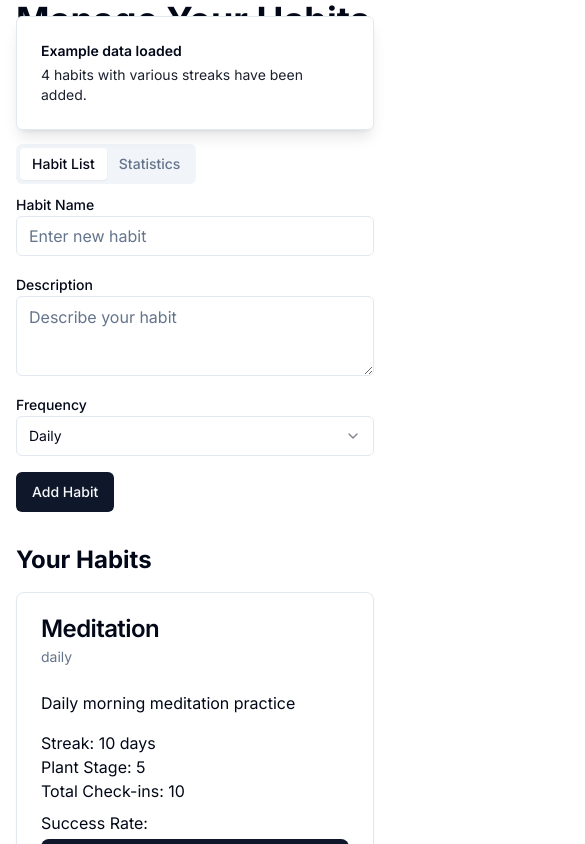
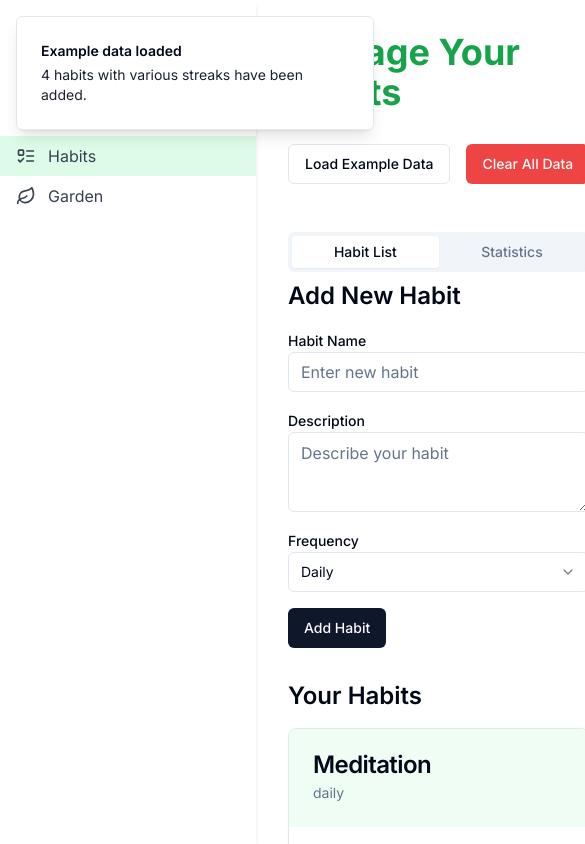
Before and after one commit to GovindVyas/seedling-the-habit-incubator, a Next.js app: page /habits in a window 390 px wide. Both pictures are taken after a click on the button "Load Example Data". Shown: the top 844 px of the page, 585 px wide, since content can reach past the window. Built offline with nearby package versions, Linux system fonts and the light colour scheme.

Commit message:
Refactor layout and enhance UI components for improved user experience. Added Sidebar for navigation, updated page structures with responsive designs, and refined styling across Habit, Garden, and Home pages. Introduced icons for buttons and enhanced Plant component visuals.

```diff
--- a/src/app/habits/page.tsx
+++ b/src/app/habits/page.tsx
@@ -23,9 +23,9 @@ export default function HabitsPage() {
   }
 
   return (
-    <div className="container mx-auto px-4">
-      <h1 className="text-4xl font-bold mb-8">Manage Your Habits</h1>
-      <div className="flex space-x-4 mb-4">
+    <div className="max-w-4xl mx-auto">
+      <h1 className="text-4xl font-bold mb-8 text-green-600">Manage Your Habits</h1>
+      <div className="flex space-x-4 mb-8">
         <DummyDataLoader />
         <Button
           onClick={clearAllData}
@@ -35,19 +35,22 @@ export default function HabitsPage() {
         </Button>
       </div>
       <Tabs defaultValue="list" className="mb-8">
-        <TabsList>
+        <TabsList className="grid w-full grid-cols-2">
           <TabsTrigger value="list">Habit List</TabsTrigger>
           <TabsTrigger value="stats">Statistics</TabsTrigger>
         </TabsList>
         <TabsContent value="list">
-          <HabitForm />
-          <div className="mt-8">
-            <h2 className="text-2xl font-bold mb-4">Your Habits</h2>
+          <div className="mb-8">
+            <h2 className="text-2xl font-semibold mb-4">Add New Habit</h2>
+            <HabitForm />
+          </div>
+          <div>
+            <h2 className="text-2xl font-semibold mb-4">Your Habits</h2>
             <HabitList />
           </div>
         </TabsContent>
         <TabsContent value="stats">
-          <h2 className="text-2xl font-bold mb-4">Habit Statistics</h2>
+          <h2 className="text-2xl font-semibold mb-4">Habit Statistics</h2>
           <StatsDashboard />
         </TabsContent>
       </Tabs>
--- a/src/app/layout.tsx
+++ b/src/app/layout.tsx
@@ -2,7 +2,8 @@ import type { Metadata } from 'next'
 import { Inter } from 'next/font/google'
 import './globals.css'
 import { HabitProvider } from '@/contexts/HabitContext'
-import { Toaster } from '@/components/ui/toaster'
+import { Toaster } from "@/components/ui/toaster"
+import Sidebar from '@/components/Sidebar'
 
 const inter = Inter({ subsets: ['latin'] })
 
@@ -20,7 +21,12 @@ export default function RootLayout({
     <html lang="en">
       <body className={inter.className}>
         <HabitProvider>
-          {children}
+        <div className="flex">
+          <Sidebar />
+            <main className="flex-1 ml-64 p-8">
+              {children}
+            </main>
+        </div>
           <Toaster />
         </HabitProvider>
       </body>
--- a/src/app/page.tsx
+++ b/src/app/page.tsx
@@ -1,20 +1,28 @@
 import Link from 'next/link'
 import { Button } from "@/components/ui/button"
+import { Leaf, ListTodo } from 'lucide-react'
 
 export default function Home() {
   return (
-    <div className="container mx-auto px-4 py-8">
-      <div className="max-w-2xl mx-auto text-center">
-        <h1 className="text-4xl font-bold mb-4">Welcome to Seedling</h1>
-        <p className="text-lg mb-8">Start growing your habits today!</p>
-        <div className="space-x-4">
-          <Button asChild>
-            <Link href="/habits">Manage Habits</Link>
-          </Button>
-          <Button asChild variant="outline">
-            <Link href="/garden">View Garden</Link>
-          </Button>
-        </div>
+    <div className="flex flex-col items-center justify-center min-h-[calc(100vh-4rem)]">
+      <h1 className="text-5xl font-bold mb-8 text-green-600">Welcome to Seedling</h1>
+      <p className="text-xl mb-12 text-center max-w-2xl">
+        Cultivate your habits and watch them grow into a beautiful garden.
+        Start your journey to personal growth today!
+      </p>
+      <div className="flex space-x-4">
+        <Button asChild size="lg" className="text-lg">
+          <Link href="/habits" className="flex items-center">
+            <ListTodo className="mr-2 h-5 w-5" />
+            Manage Habits
+          </Link>
+        </Button>
+        <Button asChild variant="outline" size="lg" className="text-lg">
+          <Link href="/garden" className="flex items-center">
+            <Leaf className="mr-2 h-5 w-5" />
+            View Garden
+          </Link>
+        </Button>
       </div>
     </div>
   )
--- a/src/components/HabitList.tsx
+++ b/src/components/HabitList.tsx
@@ -12,43 +12,44 @@ import {
   CardHeader,
   CardTitle,
 } from "@/components/ui/card"
-import { CheckCircle, XCircle } from 'lucide-react'
+import { CheckCircle, XCircle, Trash2 } from 'lucide-react'
 
 const HabitList: React.FC = () => {
   const { habits, deleteHabit, checkInHabit, getHabitStats } = useHabits();
   const today = new Date().toISOString().split('T')[0];
 
   return (
-    <div className="grid gap-4 md:grid-cols-2 lg:grid-cols-3">
+    <div className="grid gap-6 md:grid-cols-2">
       {habits.map((habit) => {
         const { totalCheckIns, successRate } = getHabitStats(habit.id);
         const checkedInToday = habit.checkIns.some(ci => ci.date === today);
 
         return (
-          <Card key={habit.id}>
-            <CardHeader>
+          <Card key={habit.id} className="overflow-hidden">
+            <CardHeader className="bg-green-50">
               <CardTitle>{habit.name}</CardTitle>
               <CardDescription>{habit.frequency}</CardDescription>
             </CardHeader>
-            <CardContent>
-              <p>{habit.description}</p>
-              <div className="mt-4">
-                <p>Streak: {habit.streak} days</p>
-                <p>Plant Stage: {habit.plantStage}</p>
-                <p>Total Check-ins: {totalCheckIns}</p>
-                <div className="mt-2">
-                  <p>Success Rate:</p>
-                  <Progress value={successRate} className="mt-1" />
-                  <p className="text-right text-sm">{successRate.toFixed(1)}%</p>
-                </div>
+            <CardContent className="pt-6">
+              <p className="text-sm text-gray-600 mb-2">{habit.description}</p>
+              <div className="mb-4">
+                <p className="text-sm font-medium">Streak: {habit.streak} days</p>
+                <p className="text-sm font-medium">Plant Stage: {habit.plantStage}</p>
+                <p className="text-sm font-medium">Total Check-ins: {totalCheckIns}</p>
+              </div>
+              <div className="mb-2">
+                <p className="text-sm font-medium">Success Rate:</p>
+                <Progress value={successRate} className="mt-1" />
+                <p className="text-right text-sm">{successRate.toFixed(1)}%</p>
               </div>
             </CardContent>
-            <CardFooter className="flex justify-between">
+            <CardFooter className="bg-gray-50 flex justify-between">
               {!checkedInToday && (
                 <>
                   <Button
                     onClick={() => checkInHabit(habit.id, true)}
                     className="flex items-center"
+                    size="sm"
                   >
                     <CheckCircle className="mr-2 h-4 w-4" />
                     Complete
@@ -57,6 +58,7 @@ const HabitList: React.FC = () => {
                     onClick={() => checkInHabit(habit.id, false)}
                     variant="outline"
                     className="flex items-center"
+                    size="sm"
                   >
                     <XCircle className="mr-2 h-4 w-4" />
                     Skip
@@ -64,9 +66,17 @@ const HabitList: React.FC = () => {
                 </>
               )}
               {checkedInToday && (
-                <p>Already checked in today</p>
+                <p className="text-sm text-gray-600">Already checked in today</p>
               )}
-              <Button variant="destructive" onClick={() => deleteHabit(habit.id)}>Delete</Button>
+              <Button
+                variant="destructive"
+                onClick={() => deleteHabit(habit.id)}
+                size="sm"
+                className="flex items-center"
+              >
+                <Trash2 className="mr-2 h-4 w-4" />
+                Delete
+              </Button>
             </CardFooter>
           </Card>
         );
--- a/src/components/Layout.tsx
+++ b/src/components/Layout.tsx
@@ -1,26 +1,42 @@
-import React from 'react';
-import { Link } from 'react-router-dom';
+'use client'
 
-const Layout: React.FC<{ children: React.ReactNode }> = ({ children }) => {
+import React from 'react'
+import Link from 'next/link'
+import { usePathname } from 'next/navigation'
+import { Leaf, ListTodo, Home } from 'lucide-react'
+
+const Layout = ({ children }: { children: React.ReactNode }) => {
+  const pathname = usePathname()
+
   return (
-    <div className="min-h-screen bg-background text-foreground">
-      <header className="bg-primary text-primary-foreground p-4">
-        <nav>
-          <ul className="flex space-x-4">
-            <li><Link to="/" className="hover:underline">Home</Link></li>
-            <li><Link to="/habits" className="hover:underline">Habits</Link></li>
-            <li><Link to="/garden" className="hover:underline">Garden</Link></li>
-          </ul>
+    <div className="flex h-screen bg-gray-100">
+      {/* Sidebar */}
+      <aside className="w-64 bg-white shadow-md">
+        <div className="p-4">
+          <h1 className="text-2xl font-bold text-green-600">Seedling</h1>
+        </div>
+        <nav className="mt-8">
+          <Link href="/" className={`flex items-center px-4 py-2 text-gray-700 ${pathname === '/' ? 'bg-green-100' : ''}`}>
+            <Home className="mr-3 h-5 w-5" />
+            Home
+          </Link>
+          <Link href="/habits" className={`flex items-center px-4 py-2 text-gray-700 ${pathname === '/habits' ? 'bg-green-100' : ''}`}>
+            <ListTodo className="mr-3 h-5 w-5" />
+            Habits
+          </Link>
+          <Link href="/garden" className={`flex items-center px-4 py-2 text-gray-700 ${pathname === '/garden' ? 'bg-green-100' : ''}`}>
+            <Leaf className="mr-3 h-5 w-5" />
+            Garden
+          </Link>
         </nav>
-      </header>
-      <main className="container mx-auto p-4">
+      </aside>
+
+      {/* Main content */}
+      <main className="flex-1 overflow-y-auto p-8">
         {children}
       </main>
-      <footer className="bg-secondary text-secondary-foreground p-4 text-center">
-        <p>&copy; 2023 Seedling - The Habit Incubator</p>
-      </footer>
     </div>
-  );
-};
+  )
+}
 
-export default Layout;
+export default Layout
--- /dev/null
+++ b/src/components/Sidebar.tsx
@@ -0,0 +1,34 @@
+'use client'
+
+import React from 'react'
+import Link from 'next/link'
+import { usePathname } from 'next/navigation'
+import { Leaf, ListTodo, Home } from 'lucide-react'
+
+const Sidebar = () => {
+  const pathname = usePathname()
+
+  return (
+    <aside className="w-64 bg-white shadow-md h-screen fixed left-0 top-0">
+      <div className="p-4">
+        <h1 className="text-2xl font-bold text-green-600">Seedling</h1>
+      </div>
+      <nav className="mt-8">
+        <Link href="/" className={`flex items-center px-4 py-2 text-gray-700 ${pathname === '/' ? 'bg-green-100' : 'hover:bg-gray-100'}`}>
+          <Home className="mr-3 h-5 w-5" />
+          Home
+        </Link>
+        <Link href="/habits" className={`flex items-center px-4 py-2 text-gray-700 ${pathname === '/habits' ? 'bg-green-100' : 'hover:bg-gray-100'}`}>
+          <ListTodo className="mr-3 h-5 w-5" />
+          Habits
+        </Link>
+        <Link href="/garden" className={`flex items-center px-4 py-2 text-gray-700 ${pathname === '/garden' ? 'bg-green-100' : 'hover:bg-gray-100'}`}>
+          <Leaf className="mr-3 h-5 w-5" />
+          Garden
+        </Link>
+      </nav>
+    </aside>
+  )
+}
+
+export default Sidebar
```
Also changed, not shown: src/app/garden/page.tsx (+12 -10 lines), src/components/Plant.tsx (+10 -3 lines).
